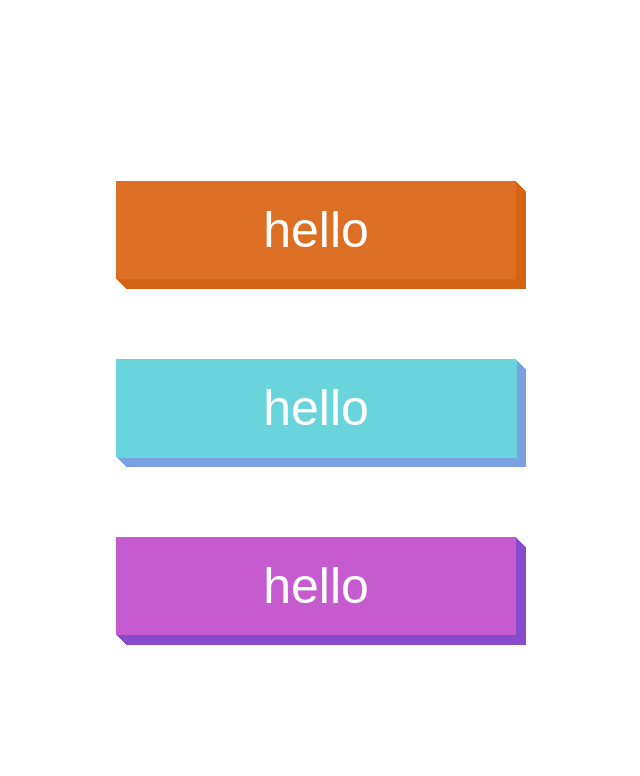
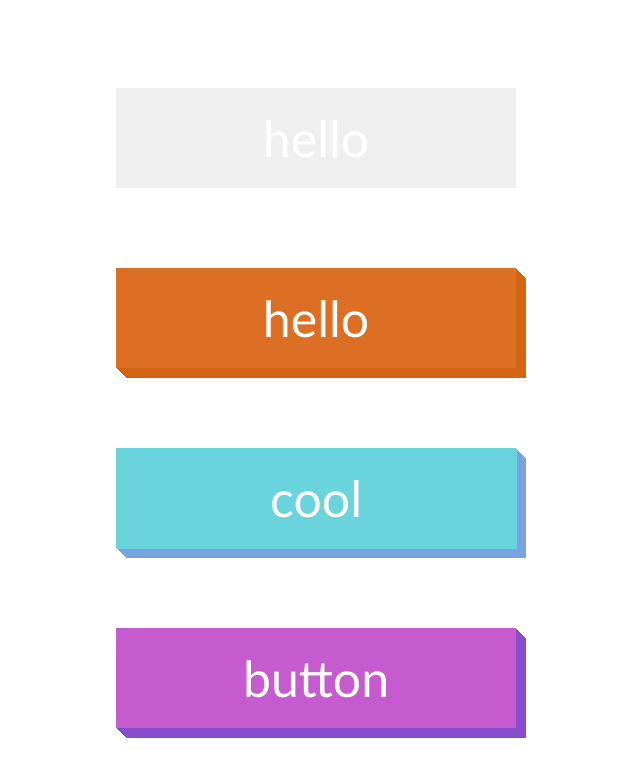
Before and after one commit to tamalchowdhury/button, a plain HTML site: page index.html in a window 1280 px wide. Shown: the whole page, without its empty margins (324-964 px from the left). Drawn offline with Linux system fonts and the light colour scheme.

Commit message:
updates for distribution

```diff
--- /dev/null
+++ b/button-style.css
@@ -0,0 +1,74 @@
+:root {
+  --button-width: 400px;
+
+  --button-bg: #DD6F24;
+  --shadow-bg: #D36415;
+
+  --button-2-bg: #6AD4DD;
+  --button-2-shadow: #7AA2E3;
+
+  --button-3-bg: #C65BCF;
+  --button-3-shadow: #874CCC;
+}
+
+
+
+.button {
+  font-family: 'Trebuchet MS', 'Lucida Sans Unicode', 'Lucida Grande', 'Lucida Sans', Arial, sans-serif;
+  font-size: 50px;
+  width: var(--button-width);
+  max-width: 100%;
+  border: 0;
+  color: #fff;
+  padding-block: 20px;
+  cursor: pointer;
+
+}
+
+.orange-button {
+  background-color: var(--button-bg);
+  box-shadow:
+            var(--shadow-bg) 1px 1px 0,
+            var(--shadow-bg) 2px 2px 0,
+            var(--shadow-bg) 3px 3px 0,
+            var(--shadow-bg) 4px 4px 0,
+            var(--shadow-bg) 5px 5px 0,
+            var(--shadow-bg) 6px 6px 0,
+            var(--shadow-bg) 7px 7px 0,
+            var(--shadow-bg) 8px 8px 0,
+            var(--shadow-bg) 9px 9px 0,
+            var(--shadow-bg) 10px 10px 0
+            ;
+}
+
+.cool-button {
+  background-color: var(--button-2-bg);
+  box-shadow:
+            var(--button-2-bg) 1px 1px 0,
+            var(--button-2-shadow) 2px 2px 0,
+            var(--button-2-shadow) 3px 3px 0,
+            var(--button-2-shadow) 4px 4px 0,
+            var(--button-2-shadow) 5px 5px 0,
+            var(--button-2-shadow) 6px 6px 0,
+            var(--button-2-shadow) 7px 7px 0,
+            var(--button-2-shadow) 8px 8px 0,
+            var(--button-2-shadow) 9px 9px 0,
+            var(--button-2-shadow) 10px 10px 0
+            ;
+}
+
+.purple-button {
+  background-color: var(--button-3-bg);
+  box-shadow:
+            var(--button-3-shadow) 1px 1px 0,
+            var(--button-3-shadow) 2px 2px 0,
+            var(--button-3-shadow) 3px 3px 0,
+            var(--button-3-shadow) 4px 4px 0,
+            var(--button-3-shadow) 5px 5px 0,
+            var(--button-3-shadow) 6px 6px 0,
+            var(--button-3-shadow) 7px 7px 0,
+            var(--button-3-shadow) 8px 8px 0,
+            var(--button-3-shadow) 9px 9px 0,
+            var(--button-3-shadow) 10px 10px 0
+            ;
+}
--- a/index.html
+++ b/index.html
@@ -3,12 +3,25 @@
 <head>
   <meta charset="UTF-8">
   <meta name="viewport" content="width=device-width, initial-scale=1.0">
-  <title>BUTTON</title>
-  <link rel="stylesheet" href="style.css">
+  <title>hello cool button</title>
+  <style>
+    body {
+      background: var(--body-bg);
+      height: 100vh;
+      display: flex;
+      flex-direction: column;
+      align-items: center;
+      justify-content: center;
+      gap: 80px;
+      color: #333;
+    }
+  </style>
+  <link rel="stylesheet" href="button-style.css">
 </head>
 <body>
+  <button type="submit" class="button">hello</button>
   <button type="submit" class="button orange-button">hello</button>
-  <button type="submit" class="button cool-button">hello</button>
-  <button type="submit" class="button purple-button">hello</button>
+  <button type="submit" class="button cool-button">cool</button>
+  <button type="submit" class="button purple-button">button</button>
 </body>
 </html>
--- a/style.css
+++ /dev/null
@@ -1,81 +0,0 @@
-:root {
-  --body-bg: white;
-  --button-bg: #DD6F24;
-  --shadow-bg: #D36415;
-
-  --button-2-bg: #6AD4DD;
-  --button-2-shadow: #7AA2E3;
-
-  --button-3-bg: #C65BCF;
-  --button-3-shadow: #874CCC;
-
-
-}
-
-body {
-  background: var(--body-bg);
-  height: 100vh;
-  display: flex;
-  align-items: center;
-  justify-content: center;
-  flex-direction: column;
-  gap: 80px;
-  font-family: 'Trebuchet MS', 'Lucida Sans Unicode', 'Lucida Grande', 'Lucida Sans', Arial, sans-serif;
-  color: #333;
-}
-
-.button {
-  font-size: 50px;
-  width: 400px;
-  max-width: 100%;
-  border: 0;
-  color: #fff;
-  padding-block: 20px;
-  cursor: pointer;
-
-}
-
-.orange-button {
-  background-color: var(--button-bg);
-  box-shadow: var(--shadow-bg) 1px 1px 0,
-                var(--shadow-bg) 2px 2px 0,
-                var(--shadow-bg) 3px 3px 0,
-                var(--shadow-bg) 4px 4px 0,
-                var(--shadow-bg) 5px 5px 0,
-                var(--shadow-bg) 6px 6px 0,
-                var(--shadow-bg) 7px 7px 0,
-                var(--shadow-bg) 8px 8px 0,
-                var(--shadow-bg) 9px 9px 0,
-                var(--shadow-bg) 10px 10px 0
-                ;
-}
-
-.cool-button {
-  background-color: var(--button-2-bg);
-  box-shadow: var(--button-2-bg) 1px 1px 0,
-                var(--button-2-shadow) 2px 2px 0,
-                var(--button-2-shadow) 3px 3px 0,
-                var(--button-2-shadow) 4px 4px 0,
-                var(--button-2-shadow) 5px 5px 0,
-                var(--button-2-shadow) 6px 6px 0,
-                var(--button-2-shadow) 7px 7px 0,
-                var(--button-2-shadow) 8px 8px 0,
-                var(--button-2-shadow) 9px 9px 0,
-                var(--button-2-shadow) 10px 10px 0
-                ;
-}
-
-.purple-button {
-  background-color: var(--button-3-bg);
-  box-shadow: var(--button-3-shadow) 1px 1px 0,
-                var(--button-3-shadow) 2px 2px 0,
-                var(--button-3-shadow) 3px 3px 0,
-                var(--button-3-shadow) 4px 4px 0,
-                var(--button-3-shadow) 5px 5px 0,
-                var(--button-3-shadow) 6px 6px 0,
-                var(--button-3-shadow) 7px 7px 0,
-                var(--button-3-shadow) 8px 8px 0,
-                var(--button-3-shadow) 9px 9px 0,
-                var(--button-3-shadow) 10px 10px 0
-                ;
-}
```
